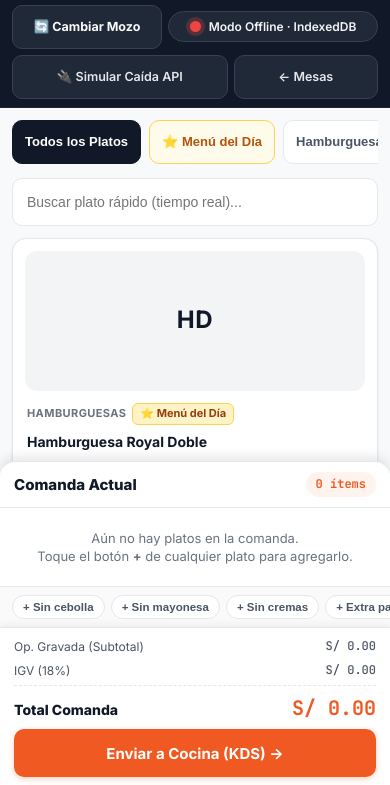
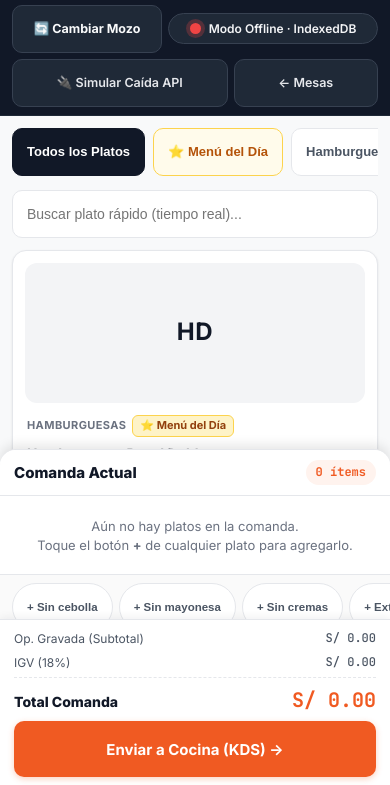
Before and after one commit to WIZAMUDIOAB/foodcore-erp-desktop, a plain HTML site: page pwa/catalogo.html in a window 390 px wide. Shown: the part 57-842 px from the top of the page. Drawn offline with Linux system fonts and the light colour scheme; no server answers.

Commit message:
feat(pwa): targets tactiles 48px y botones KDS 56px (D1)

```diff
--- a/pwa/css/styles.css
+++ b/pwa/css/styles.css
@@ -158,11 +158,35 @@ html, body {
 }
 
 /* ==========================================================================
-   BOTONES TÁCTILES (MÍNIMO 48PX DE ALTO — SPEC §3)
+   BOTONES TÁCTILES (D1: TARGETS TÁCTILES >= 48px / KDS >= 56px)
    ========================================================================== */
+button,
+.btn,
+.btn-touch,
+.card-clickable,
+.tab,
+.cat-tab,
+.auth-tab-btn,
+.quick-user-chip,
+.note-chip {
+  min-width: 48px;
+  min-height: 48px;
+  padding: 10px 16px;
+}
+
+.kds-btn,
+.kds-btn-action,
+.kds-filter-btn,
+.btn-send-kds {
+  min-width: 56px;
+  min-height: 56px;
+  padding: 12px 18px;
+}
+
 .btn-touch {
+  min-width: 48px;
   min-height: 48px;
-  padding: 0 18px;
+  padding: 10px 18px;
   border-radius: var(--fc-radius-btn);
   font-family: var(--font-sans);
   font-size: 14px;
@@ -737,6 +761,9 @@ html, body {
 .btn-qty {
   width: 48px;
   height: 48px;
+  min-width: 48px;
+  min-height: 48px;
+  padding: 0;
   border-radius: 10px;
   border: 1px solid var(--fc-border-subtle);
   background: #FFFFFF;
@@ -777,7 +804,9 @@ html, body {
 }
 
 .note-chip {
-  padding: 5px 10px;
+  min-width: 48px;
+  min-height: 48px;
+  padding: 10px 14px;
   border-radius: 999px;
   border: 1px solid var(--fc-border-subtle);
   background: #FFFFFF;
@@ -1329,8 +1358,9 @@ html, body {
   }
 
   .topbar-actions .btn-touch {
-    min-height: 44px;
-    padding: 0 10px;
+    min-width: 48px;
+    min-height: 48px;
+    padding: 8px 10px;
     font-size: 12.5px;
   }
 
@@ -1424,8 +1454,9 @@ html, body {
 
   .cat-tab {
     flex-shrink: 0;
-    min-height: 44px;
-    padding: 0 12px;
+    min-width: 48px;
+    min-height: 48px;
+    padding: 8px 14px;
     font-size: 13px;
     white-space: nowrap;
   }
@@ -1555,7 +1586,8 @@ html, body {
   }
 
   .btn-send-kds {
-    min-height: 48px;
+    min-width: 56px;
+    min-height: 56px;
     font-size: 15px;
   }
 
```
Also changed, not shown: pwa/kds/css/kds.css (+9 -3 lines).
